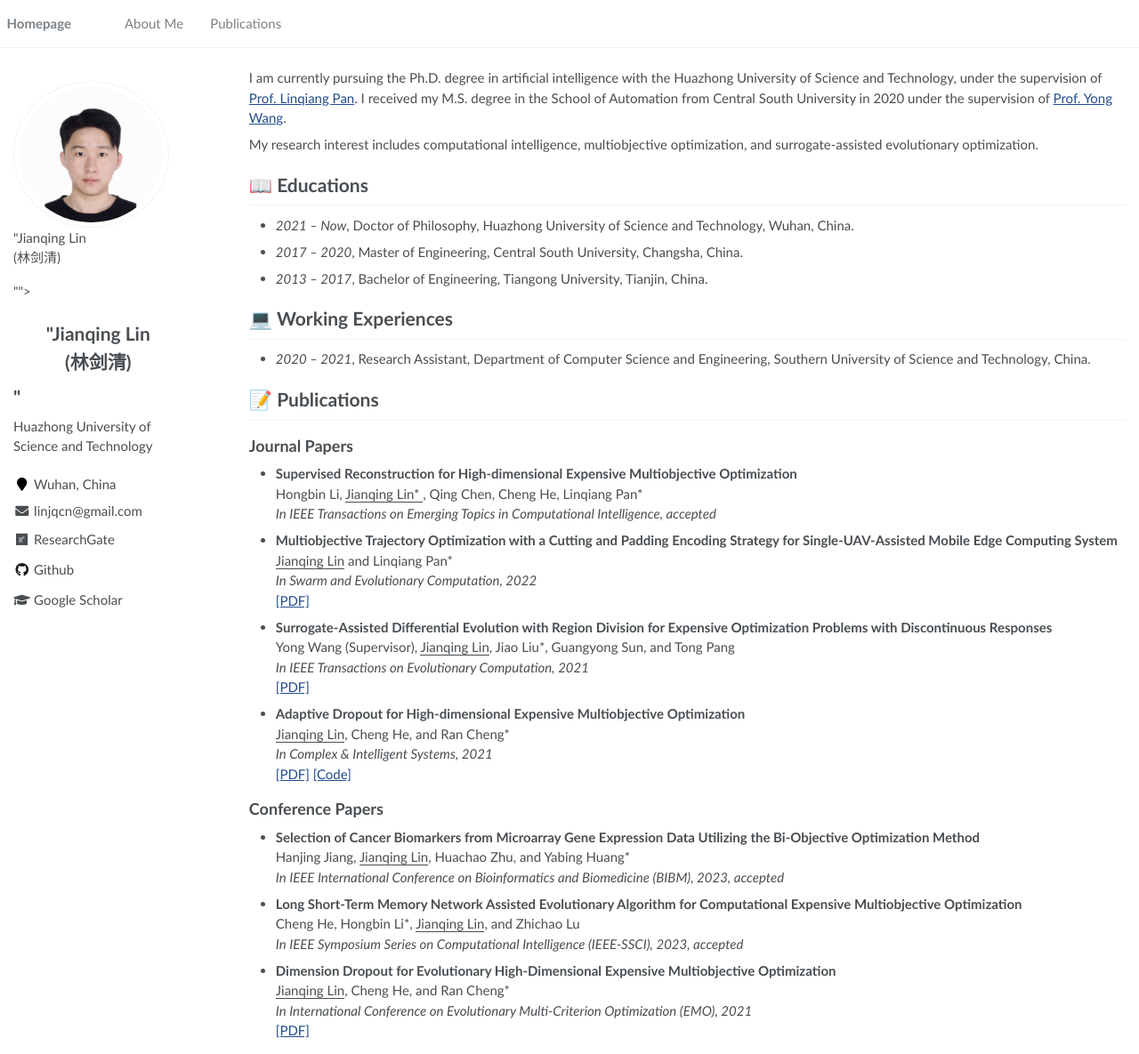
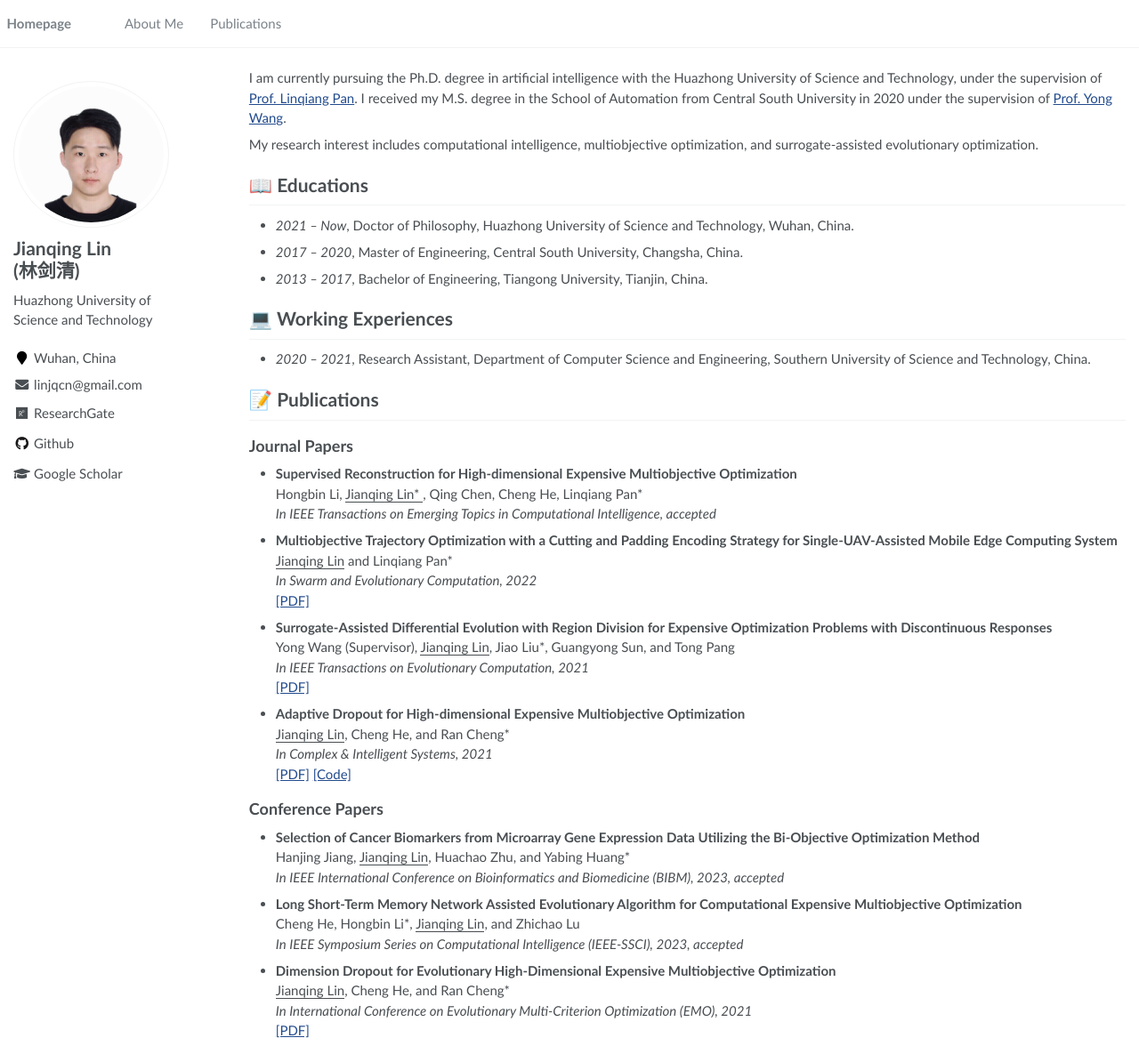
Before and after one commit to jqlincn/jqlincn.github.io, a Jekyll site: the page built from _pages/about.md, in a window 1280 px wide and 1185 px high. Shown: the whole window at 89% size. Built offline with Jekyll 4.4.1, drawn with Linux system fonts in a browser that asks for light colours.

Commit message:
Update _config.yml

```diff
--- a/_config.yml
+++ b/_config.yml
@@ -21,7 +21,7 @@ baidu_site_verification  :  # get baidu_site_verification from https://ziyuan.ba
 
 # Site Author
 author:
-  name             : <p align="center">"Jianqing Lin <br />  (林剑清)</p>"
+  name             : "  Jianqing Lin <br />  (林剑清)"
   avatar           : "images/Photo-3.jpg"
   bio              : "Huazhong University of Science and Technology"
   location         : "Wuhan, China"
```
